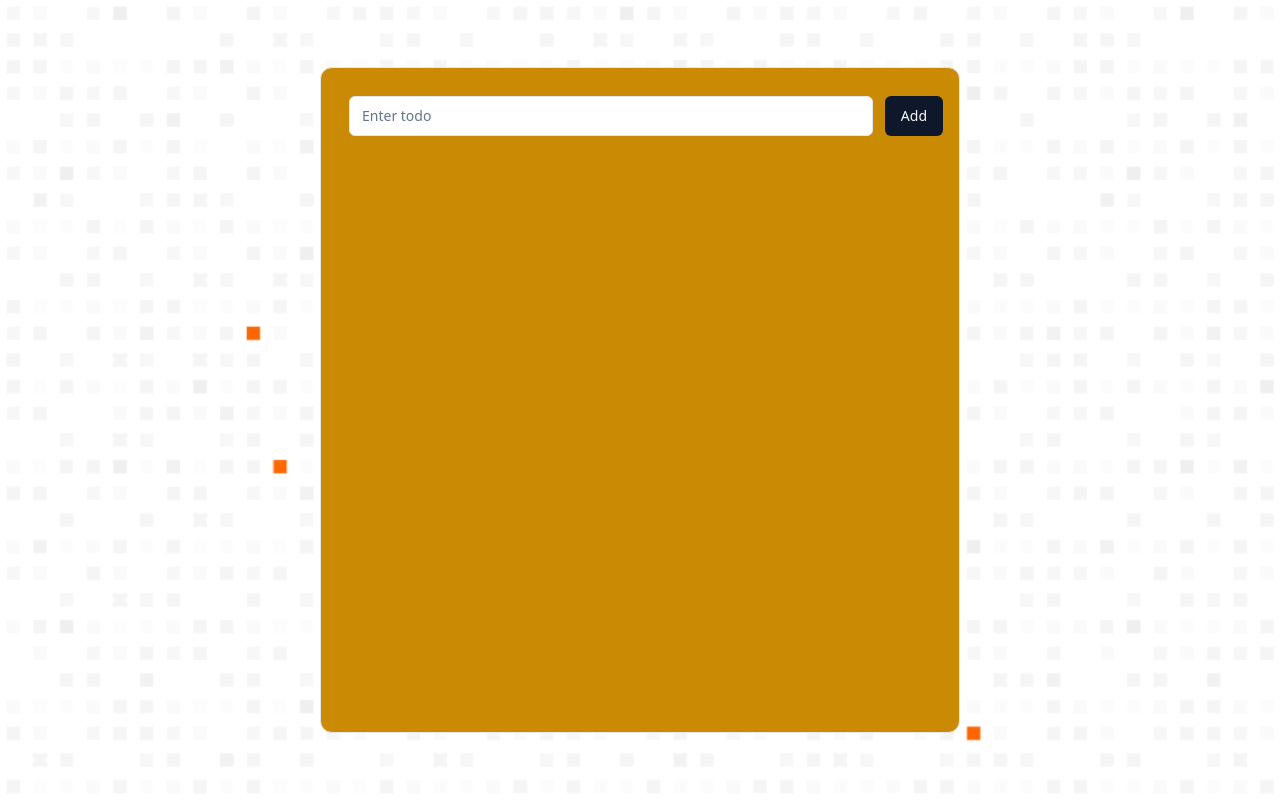
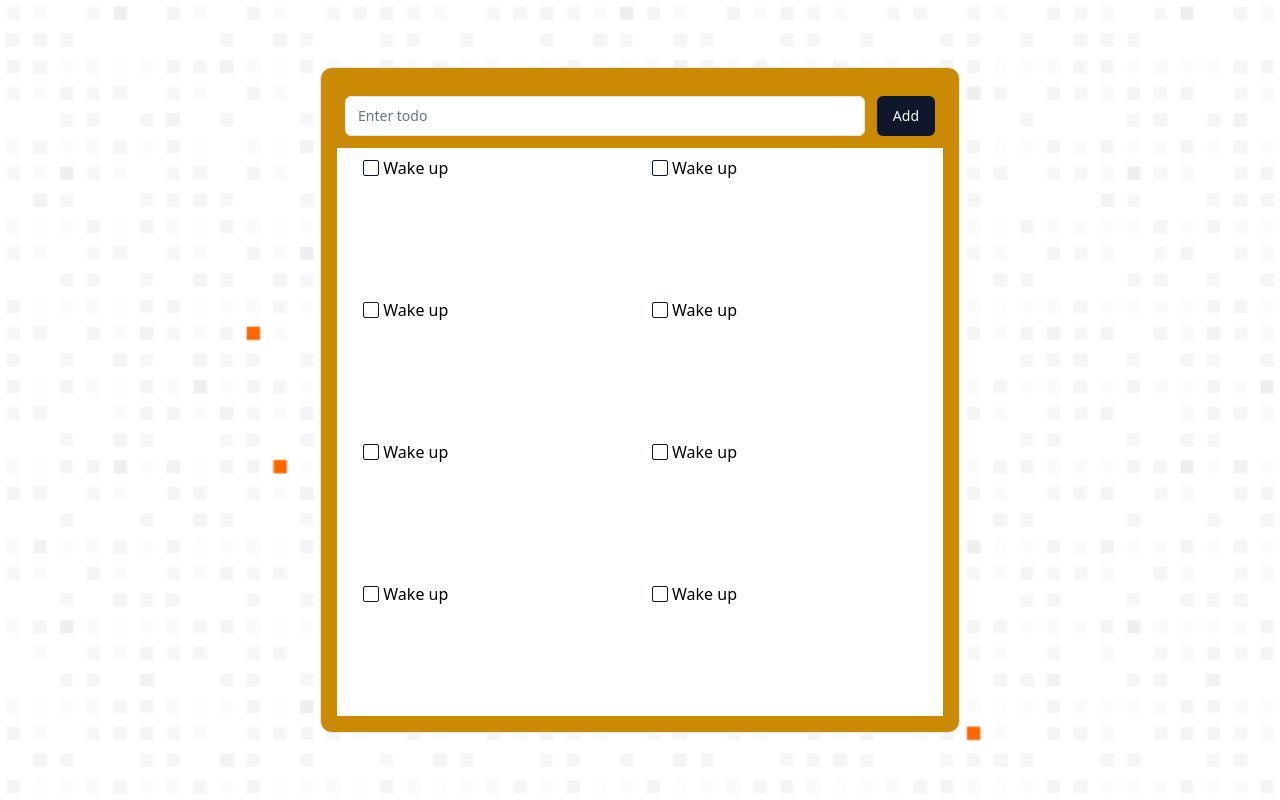
Before and after one commit to EjuluWilson/todo, a React (Vite) app: page / in a window 1280 px wide. Built offline with nearby package versions, Linux system fonts and the light colour scheme.

Commit message:
finissh tod0-component

```diff
--- a/package.json
+++ b/package.json
@@ -10,6 +10,7 @@
     "preview": "vite preview"
   },
   "dependencies": {
+    "@radix-ui/react-checkbox": "^1.1.1",
     "@radix-ui/react-scroll-area": "^1.1.0",
     "@radix-ui/react-slot": "^1.1.0",
     "class-variance-authority": "^0.7.0",
--- a/src/components/Board.jsx
+++ b/src/components/Board.jsx
@@ -1,14 +1,24 @@
-import { ScrollArea } from "@/components/ui/scroll-area";
 import { Input } from "@/components/ui/input";
 import { Button } from "./ui/button";
+import Todo from "./Todo";
 
 export default function Board() {
   return (
-    <ScrollArea className="h-5/6 w-1/2 rounded-xl border p-4 bg-yellow-600  ">
+    <div className="flex flex-col h-5/6 w-1/2 rounded-xl border p-4 bg-yellow-600  ">
       <div className="flex mt-3 gap-3">
-        <Input placeholder="Enter todo " className=" ml-3 "></Input>
-        <Button>Add</Button>
+        <Input placeholder="Enter todo " className=" ml-2 "></Input>
+        <Button className="mr-2">Add</Button>
       </div>
-    </ScrollArea>
+      <div className=" bg-white mt-3 flex-grow  lg:flex lg:items-start lg:flex-wrap lg:justify-center">
+        <Todo/>
+        <Todo/>
+        <Todo/>
+        <Todo/>
+        <Todo/>
+        <Todo/>
+        <Todo/>
+        <Todo/>
+      </div>
+    </div>
   );
 }
--- /dev/null
+++ b/src/components/Todo.jsx
@@ -0,0 +1,10 @@
+import { Checkbox } from "@/components/ui/checkbox";
+
+export default function Todo() {
+  return (
+    <div className="flex items-center gap-1 mx-2 my-2 lg:w-[45%]">
+      <Checkbox className="ml-1" />
+      <p> Wake up</p>
+    </div>
+  );
+}
--- /dev/null
+++ b/src/components/ui/checkbox.jsx
@@ -0,0 +1,22 @@
+import * as React from "react"
+import * as CheckboxPrimitive from "@radix-ui/react-checkbox"
+import { Check } from "lucide-react"
+
+import { cn } from "@/lib/utils"
+
+const Checkbox = React.forwardRef(({ className, ...props }, ref) => (
+  <CheckboxPrimitive.Root
+    ref={ref}
+    className={cn(
+      "peer h-4 w-4 shrink-0 rounded-sm border border-slate-200 border-slate-900 ring-offset-white focus-visible:outline-none focus-visible:ring-2 focus-visible:ring-slate-950 focus-visible:ring-offset-2 disabled:cursor-not-allowed disabled:opacity-50 data-[state=checked]:bg-slate-900 data-[state=checked]:text-slate-50 dark:border-slate-800 dark:border-slate-50 dark:ring-offset-slate-950 dark:focus-visible:ring-slate-300 dark:data-[state=checked]:bg-slate-50 dark:data-[state=checked]:text-slate-900",
+      className
+    )}
+    {...props}>
+    <CheckboxPrimitive.Indicator className={cn("flex items-center justify-center text-current")}>
+      <Check className="h-4 w-4" />
+    </CheckboxPrimitive.Indicator>
+  </CheckboxPrimitive.Root>
+))
+Checkbox.displayName = CheckboxPrimitive.Root.displayName
+
+export { Checkbox }
--- a/src/components/ui/scroll-area.jsx
+++ /dev/null
@@ -1,38 +0,0 @@
-import * as React from "react"
-import * as ScrollAreaPrimitive from "@radix-ui/react-scroll-area"
-
-import { cn } from "@/lib/utils"
-
-const ScrollArea = React.forwardRef(({ className, children, ...props }, ref) => (
-  <ScrollAreaPrimitive.Root
-    ref={ref}
-    className={cn("relative overflow-hidden", className)}
-    {...props}>
-    <ScrollAreaPrimitive.Viewport className="h-full w-full rounded-[inherit]">
-      {children}
-    </ScrollAreaPrimitive.Viewport>
-    <ScrollBar />
-    <ScrollAreaPrimitive.Corner />
-  </ScrollAreaPrimitive.Root>
-))
-ScrollArea.displayName = ScrollAreaPrimitive.Root.displayName
-
-const ScrollBar = React.forwardRef(({ className, orientation = "vertical", ...props }, ref) => (
-  <ScrollAreaPrimitive.ScrollAreaScrollbar
-    ref={ref}
-    orientation={orientation}
-    className={cn(
-      "flex touch-none select-none transition-colors",
-      orientation === "vertical" &&
-        "h-full w-2.5 border-l border-l-transparent p-[1px]",
-      orientation === "horizontal" &&
-        "h-2.5 flex-col border-t border-t-transparent p-[1px]",
-      className
-    )}
-    {...props}>
-    <ScrollAreaPrimitive.ScrollAreaThumb className="relative flex-1 rounded-full bg-slate-200 dark:bg-slate-800" />
-  </ScrollAreaPrimitive.ScrollAreaScrollbar>
-))
-ScrollBar.displayName = ScrollAreaPrimitive.ScrollAreaScrollbar.displayName
-
-export { ScrollArea, ScrollBar }
```
Also changed, not shown: 1 other file (tests, documents, lock files or other folders).
